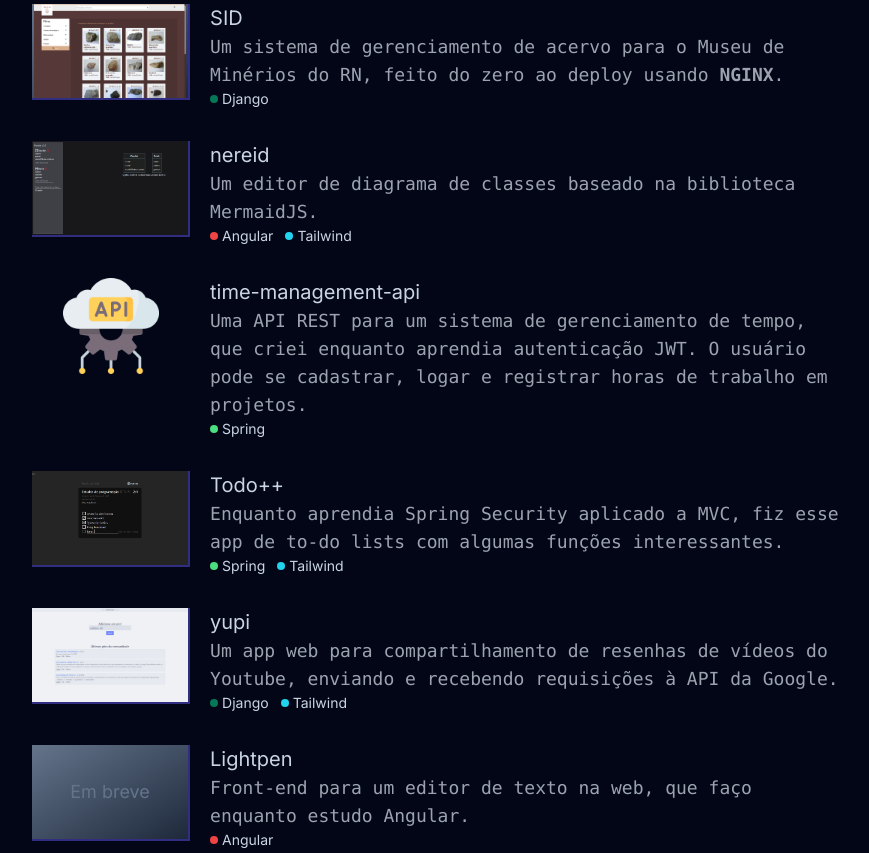
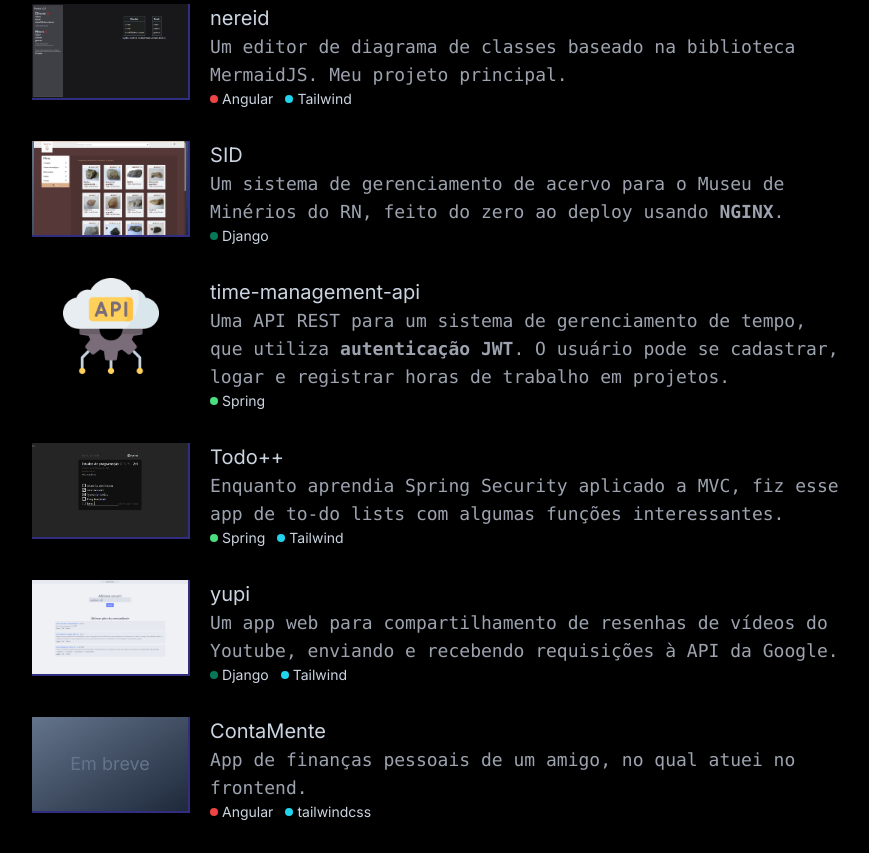
Before and after one commit to rommuloifrn/rommuloifrn.github.io, a website: page index.html in a window 1280 px wide. Shown: the part 646-1499 px from the top of the page, without its empty margins (203-1072 px from the left). Drawn offline with nearby package versions, Linux system fonts and the light colour scheme; a web font is replaced by a local one.

Commit message:
feat: remove Lightpen, tweak text

```diff
--- a/index.html
+++ b/index.html
@@ -21,11 +21,11 @@
 
     <link rel="stylesheet" href="output.css">
 </head>
-<body class="text-lg bg-slate-950 text-slate-300">
+<body class="text-lg bg-black text-slate-300">
     <main class="w-[45em] mx-auto mt-[8em]">
         <div class="text-4xl font-medium mb-1 mt-5">
             Um
-            <span class="font-semibold bg-gradient-to-r from-purple-500  to-red-400 bg-clip-text text-transparent">Dev web</span>.
+            <span class="font-semibold bg-gradient-to-r from-purple-500  to-red-400 bg-clip-text text-transparent">dev web</span>.
         </div>
 
         <div id="links" class="flex mb-2">
@@ -52,7 +52,7 @@
         <hr class="border-roxin border mb-4">
 
         <p id="texto" class="text-gray-400 font-mono">
-            Olá! Meu nome é Rômulo e eu sou dev Spring/Angular em Natal, graduando em Análise e Desenvolvimento de Sistemas pelo IFRN.<br><br>
+            Me chamo Rômulo e eu moro em Natal, graduando em Análise de Sistemas pelo IFRN.<br><br>
             Minhas tecnologias principais são <span class="emphasis">Spring</span>, <span class="emphasis">Angular</span>, <span class="emphasis">Tailwindcss</span> e <span class="emphasis">Django</span>. <br><br>
             Atualmente busco produzir conteúdo sobre Spring enquanto faço meus projetos e aprender mais sobre gerenciamento de banco de dados e TDD (test-driven development). <br>
 
@@ -61,6 +61,20 @@
         <div class="text-4xl mb-8 mt-24 font-semibold">
             Projetos legais
         </div>
+
+        <a href="https://github.com/rommuloifrn/nereid" target="_blank" class="project group">
+            <div class="project-image-container object-center">
+                <img src="img/projects/nereid.png" class="project-image object-left" alt="">
+            </div>
+            <div class="project-text-container">
+                <span class="project-title">nereid</span>
+                <p class="text-gray-400 font-mono">Um editor de diagrama de classes baseado na biblioteca MermaidJS. Meu projeto principal.</p>
+                <div class="flex items-center">
+                    <div class="ball bg-red-500"></div> <span class="block text-sm mr-3">Angular</span>
+                    <div class="ball bg-cyan-400"></div> <span class="block text-sm">Tailwind</span>
+                </div>
+            </div>
+        </a>
 
         <a href="http://mmineriosrn.pythonanywhere.com/acervo" target="_blank" class="project group">
             <div class="project-image-container">
@@ -75,20 +89,6 @@
             </div>
         </a>
 
-        <a href="https://github.com/rommuloifrn/nereid" target="_blank" class="project group">
-            <div class="project-image-container object-center">
-                <img src="img/projects/nereid.png" class="project-image object-left" alt="">
-            </div>
-            <div class="project-text-container">
-                <span class="project-title">nereid</span>
-                <p class="text-gray-400 font-mono">Um editor de diagrama de classes baseado na biblioteca MermaidJS.</p>
-                <div class="flex items-center">
-                    <div class="ball bg-red-500"></div> <span class="block text-sm mr-3">Angular</span>
-                    <div class="ball bg-cyan-400"></div> <span class="block text-sm">Tailwind</span>
-                </div>
-            </div>
-        </a>
-
         <a href="https://github.com/rommuloifrn/time-management-api" target="_blank" class="project group">
 
             <div class="object-scale-down project-image-container-symbol">
@@ -97,7 +97,7 @@
 
             <div class="project-text-container">
                 <span class="project-title">time-management-api</span>
-                <p class="text-gray-400 font-mono">Uma API REST para um sistema de gerenciamento de tempo, que criei enquanto aprendia autenticação JWT. O usuário pode se cadastrar, logar e registrar horas de trabalho em projetos.</p>
+                <p class="text-gray-400 font-mono">Uma API REST para um sistema de gerenciamento de tempo, que utiliza <b>autenticação JWT</b>. O usuário pode se cadastrar, logar e registrar horas de trabalho em projetos.</p>
                 <div class="flex items-center">
                     <div class="ball bg-green-400"></div> <span class="block text-sm mr-3">Spring</span>
                 </div>
@@ -136,10 +136,11 @@
                 Em breve
             </div>
             <div class="project-text-container">
-                <span class="project-title">Lightpen</span>
-                <p class="text-gray-400 font-mono">Front-end para um editor de texto na web, que faço enquanto estudo Angular.</p>
+                <span class="project-title">ContaMente</span>
+                <p class="text-gray-400 font-mono">App de finanças pessoais de um amigo, no qual atuei no frontend.</p>
                 <div class="flex items-center">
-                    <div class="ball bg-red-500"></div> <span class="block text-sm">Angular</span>
+                    <div class="ball bg-red-500"></div> <span class="block text-sm mr-3">Angular</span>
+                    <div class="ball bg-cyan-400"></div> <span class="block text-sm">tailwindcss</span>
                 </div>
             </div>
         </a>
```
Also changed, not shown: output.css.
